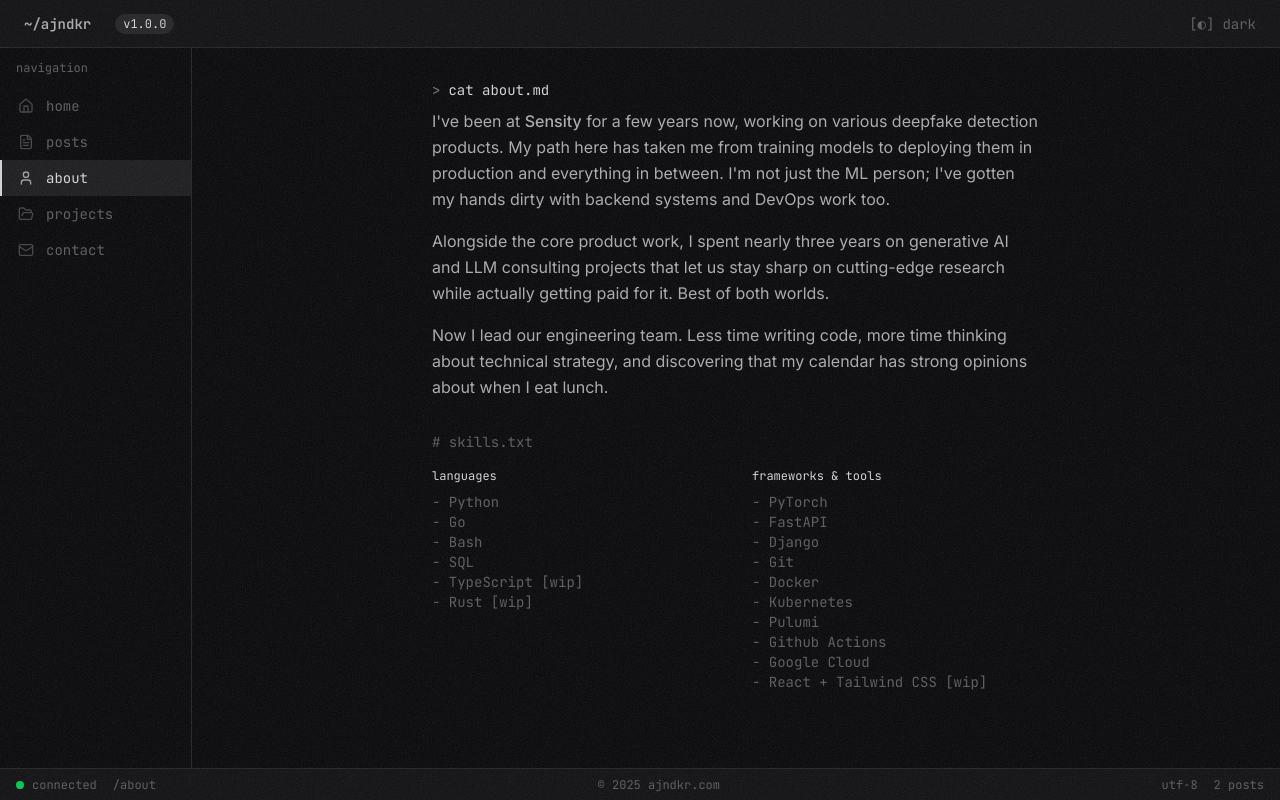
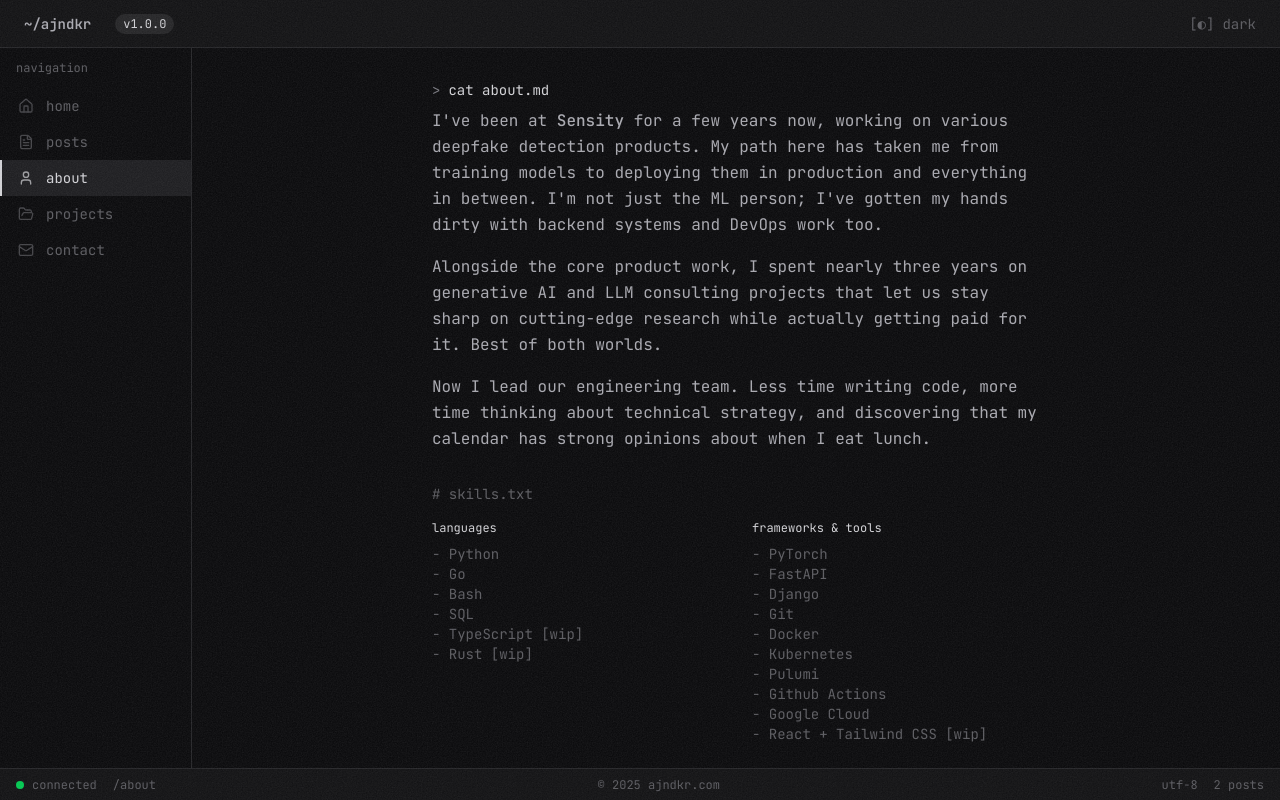
Before and after one commit to ajndkr/ajndkr.github.io, a React (Vite) app: page /about in a window 1280 px wide. Built offline with nearby package versions, Linux system fonts and the light colour scheme.

Commit message:
refactor: remove 'font-sans' class from components and styles for consistency

```diff
--- a/index.html
+++ b/index.html
@@ -6,7 +6,7 @@
     <meta name="viewport" content="width=device-width, initial-scale=1.0" />
     <link rel="preconnect" href="https://fonts.googleapis.com">
     <link rel="preconnect" href="https://fonts.gstatic.com" crossorigin>
-    <link href="https://fonts.googleapis.com/css2?family=Inter:wght@400;500;600&family=JetBrains+Mono:wght@400;500;600&display=swap" rel="stylesheet">
+    <link href="https://fonts.googleapis.com/css2?family=JetBrains+Mono:wght@400;500;600&display=swap" rel="stylesheet">
     <title>ajndkr</title>
     <!-- Single Page Apps for GitHub Pages redirect handling -->
     <script>
--- a/src/components/post-card.tsx
+++ b/src/components/post-card.tsx
@@ -42,7 +42,7 @@ export function PostCard({ post }: { post: Post }) {
           </h3>
         </div>
 
-        <p className="line-clamp-2 font-sans text-sm text-foreground-muted sm:pl-20">
+        <p className="line-clamp-2 text-sm text-foreground-muted sm:pl-20">
           {post.excerpt}
         </p>
       </div>
--- a/src/components/project-card.tsx
+++ b/src/components/project-card.tsx
@@ -23,7 +23,7 @@ export function ProjectCard({ project }: { project: Project }) {
             [{project.status}]
           </span>
         </div>
-        <p className="font-sans text-sm text-foreground-muted">
+        <p className="text-sm text-foreground-muted">
           {project.description}
         </p>
       </div>
--- a/src/index.css
+++ b/src/index.css
@@ -85,7 +85,6 @@
 
     /* Typography */
     --font-mono: "JetBrains Mono", "Fira Code", "SF Mono", Consolas, monospace;
-    --font-sans: "Inter", system-ui, -apple-system, sans-serif;
 
     /* Noise texture */
     --noise-opacity: 0.1;
@@ -132,12 +131,7 @@
   }
 
   body {
-    @apply bg-background text-foreground font-sans antialiased;
-  }
-
-  h1, h2, h3, h4, h5, h6,
-  code, pre, kbd, samp,
-  nav, .font-mono {
+    @apply bg-background text-foreground antialiased;
     font-family: var(--font-mono);
   }
 }
--- a/src/routes/about.tsx
+++ b/src/routes/about.tsx
@@ -16,7 +16,7 @@ function AboutPage() {
         <div className="terminal-prompt font-mono text-sm text-accent">
           cat about.md
         </div>
-        <div className="space-y-4 font-sans text-base leading-relaxed text-foreground">
+        <div className="space-y-4 text-base leading-relaxed text-foreground">
           <p>
             I've been at{" "}
             <a
--- a/src/routes/index.tsx
+++ b/src/routes/index.tsx
@@ -15,7 +15,7 @@ function HomePage() {
         <div className="terminal-prompt font-mono text-sm text-accent">
           whoami
         </div>
-        <div className="space-y-4 font-sans text-base leading-relaxed text-foreground">
+        <div className="space-y-4 text-base leading-relaxed text-foreground">
           <p>
             Head of Engineering at{" "}
             <a
--- a/src/routes/posts/$slug.tsx
+++ b/src/routes/posts/$slug.tsx
@@ -65,7 +65,7 @@ function PostDetail() {
         </div>
       </header>
 
-      <div className="prose prose-sm dark:prose-invert sm:prose-base max-w-none font-sans prose-headings:font-mono prose-headings:font-normal prose-a:text-accent prose-a:no-underline prose-a:hover:underline prose-code:text-accent prose-code:before:content-none prose-code:after:content-none prose-pre:bg-background-secondary prose-pre:border prose-pre:border-border">
+      <div className="prose prose-sm dark:prose-invert sm:prose-base max-w-none prose-headings:font-normal prose-a:text-accent prose-a:no-underline prose-a:hover:underline prose-code:text-accent prose-code:before:content-none prose-code:after:content-none prose-pre:bg-background-secondary prose-pre:border prose-pre:border-border">
         <Component />
       </div>
     </article>
--- a/tailwind.config.js
+++ b/tailwind.config.js
@@ -24,7 +24,6 @@ export default {
       },
       fontFamily: {
         mono: ["var(--font-mono)"],
-        sans: ["var(--font-sans)"],
       },
     },
   },
```
